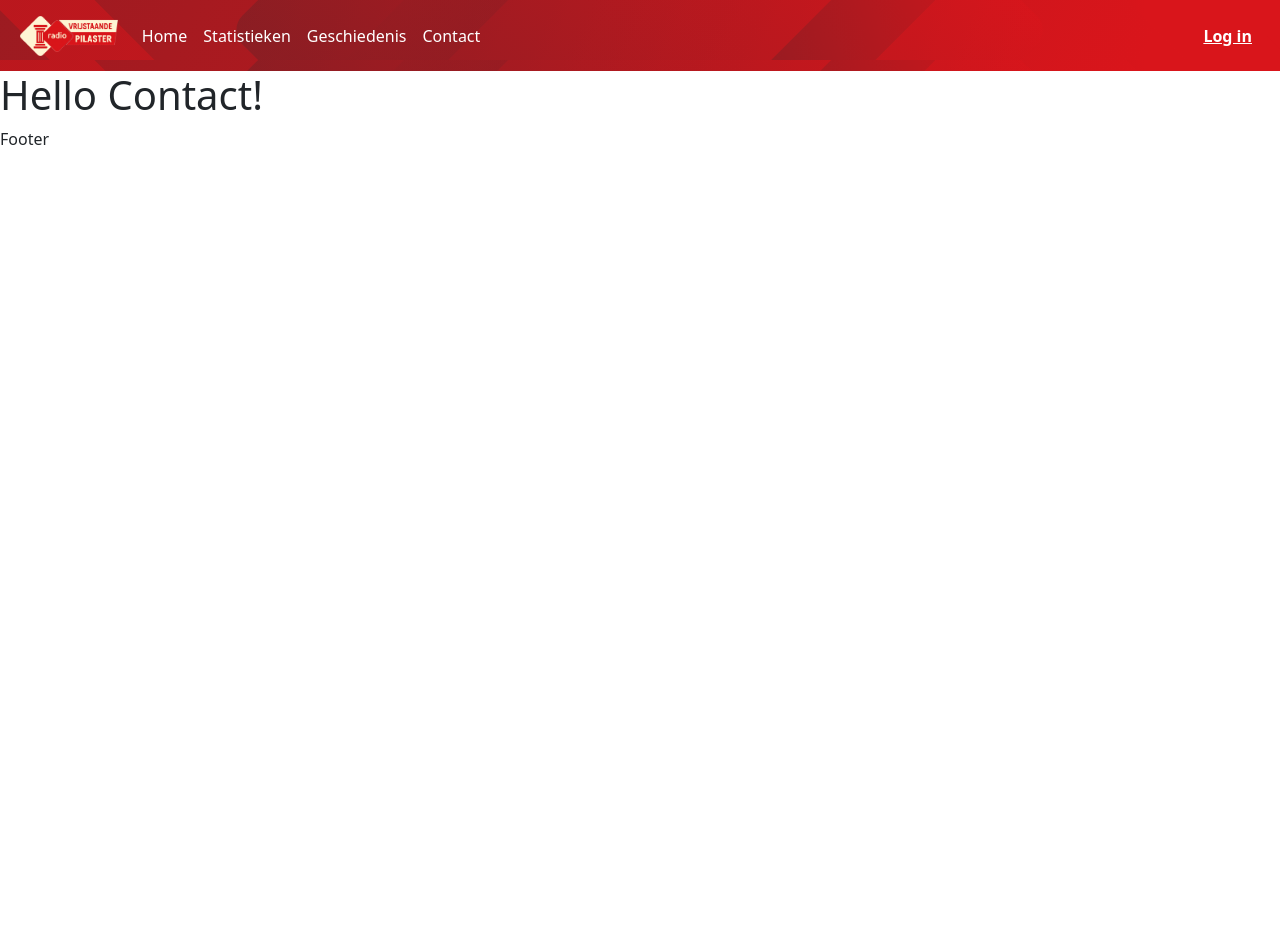
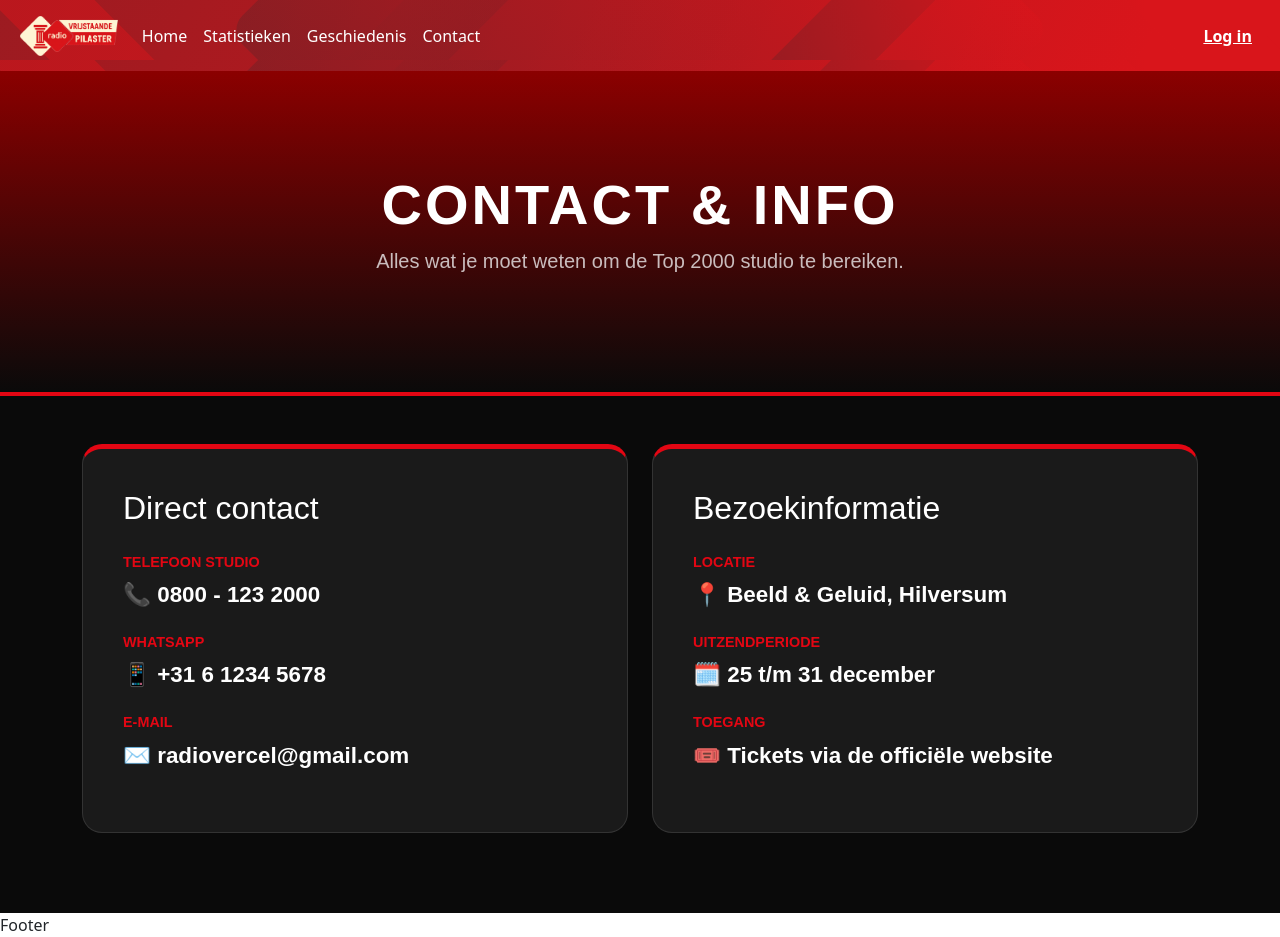
Before and after one commit to ROCvanTwente/project-top2000-frontend-radio-vrijstaande-pilaster, a React (Vite) app: page /contact in a window 1280 px wide. Before the commit the page ends 800 px from the top, so only its background shows below. Built offline with nearby package versions, Linux system fonts and the light colour scheme.

Commit message:
Contactpagina

```diff
--- a/src/pages/Contact.jsx
+++ b/src/pages/Contact.jsx
@@ -2,10 +2,111 @@ import ReactDOM from "react-dom/client";
 import 'bootstrap/dist/css/bootstrap.min.css';
 import 'bootstrap/dist/js/bootstrap.bundle.min.js';
 
-export default function Contact() {
-    return (
-        <>
-        <h1>Hello Contact!</h1>
-        </>
-    )
-}
+import React from "react";
+
+const Contact = () => {
+  const styles = {
+    page: {
+      backgroundColor: "#0a0a0a",
+      color: "white",
+      minHeight: "100vh",
+      paddingBottom: "80px",
+      fontFamily: "sans-serif"
+    },
+    hero: {
+      padding: "100px 20px",
+      textAlign: "center",
+      background: "linear-gradient(to bottom, #8b0000 0%, #0a0a0a 100%)",
+      borderBottom: "4px solid #e30613"
+    },
+    redTitle: {
+      color: "#ffffff",
+      fontWeight: "900",
+      fontSize: "3.5rem",
+      textTransform: "uppercase",
+      letterSpacing: "3px",
+    },
+    infoCard: {
+      backgroundColor: "#1a1a1a",
+      border: "1px solid #333",
+      borderRadius: "20px",
+      padding: "40px",
+      height: "100%",
+      transition: "transform 0.3s ease",
+      borderTop: "5px solid #e30613"
+    },
+    label: {
+      color: "#e30613",
+      fontWeight: "bold",
+      textTransform: "uppercase",
+      fontSize: "0.9rem",
+      marginBottom: "5px",
+      display: "block"
+    },
+    data: {
+      fontSize: "1.4rem",
+      fontWeight: "bold",
+      marginBottom: "20px"
+    },
+    socialButton: {
+      display: "inline-block",
+      padding: "10px 20px",
+      marginRight: "10px",
+      backgroundColor: "#e30613",
+      color: "white",
+      textDecoration: "none",
+      borderRadius: "5px",
+      fontWeight: "bold"
+    }
+  };
+
+  return (
+    <div style={styles.page}>
+      {/* Hero Sectie */}
+      <div style={styles.hero}>
+        <h1 style={styles.redTitle}>Contact & Info</h1>
+        <p className="lead text-light opacity-75">Alles wat je moet weten om de Top 2000 studio te bereiken.</p>
+      </div>
+
+      <div className="container mt-5">
+        <div className="row g-4">
+
+          {/* Studio Contactgegevens */}
+          <div className="col-md-6">
+            <div style={styles.infoCard}>
+              <h2 className="mb-4">Direct contact</h2>
+
+              <span style={styles.label}>Telefoon Studio</span>
+              <p style={styles.data}>📞 0800 - 123 2000</p>
+
+              <span style={styles.label}>WhatsApp</span>
+              <p style={styles.data}>📱 +31 6 1234 5678</p>
+
+              <span style={styles.label}>E-mail</span>
+              <p style={styles.data}>✉️ radiovercel@gmail.com</p>
+            </div>
+          </div>
+
+          {/* Locatie & Tijden */}
+          <div className="col-md-6">
+            <div style={styles.infoCard}>
+              <h2 className="mb-4">Bezoekinformatie</h2>
+
+              <span style={styles.label}>Locatie</span>
+              <p style={styles.data}>📍 Beeld & Geluid, Hilversum</p>
+
+              <span style={styles.label}>Uitzendperiode</span>
+              <p style={styles.data}>🗓️ 25 t/m 31 december</p>
+
+              <span style={styles.label}>Toegang</span>
+              <p style={styles.data}>🎟️ Tickets via de officiële website</p>
+            </div>
+          </div>
+
+        </div>
+      </div>
+    </div>
+  );
+};
+
+export default Contact;
```
